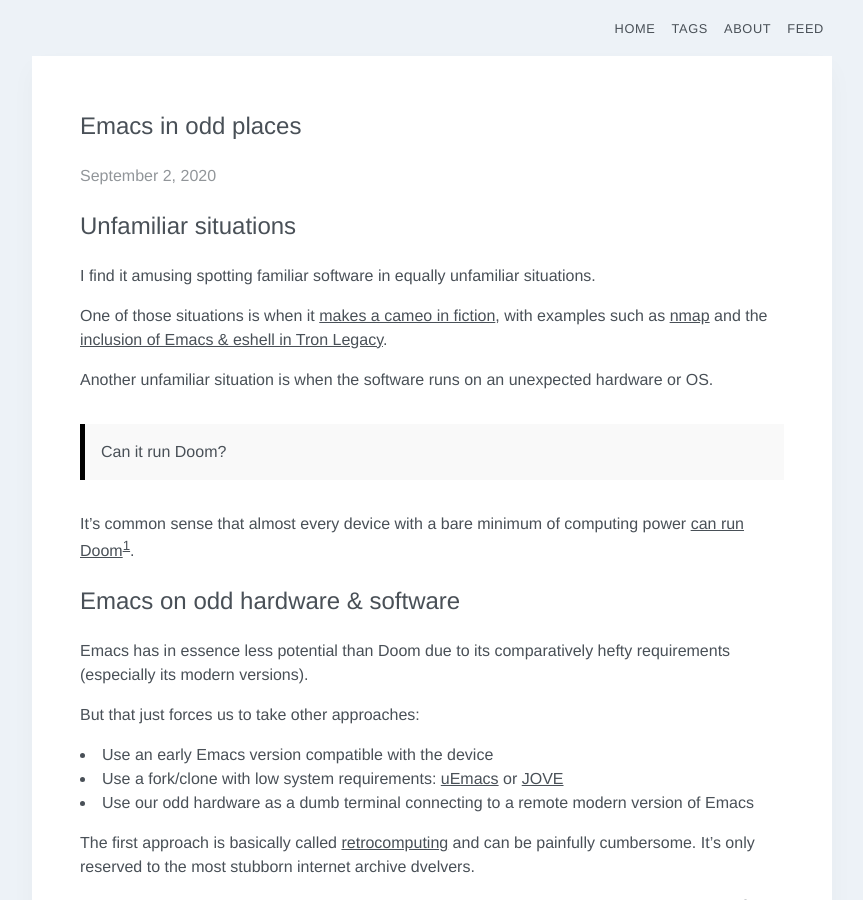
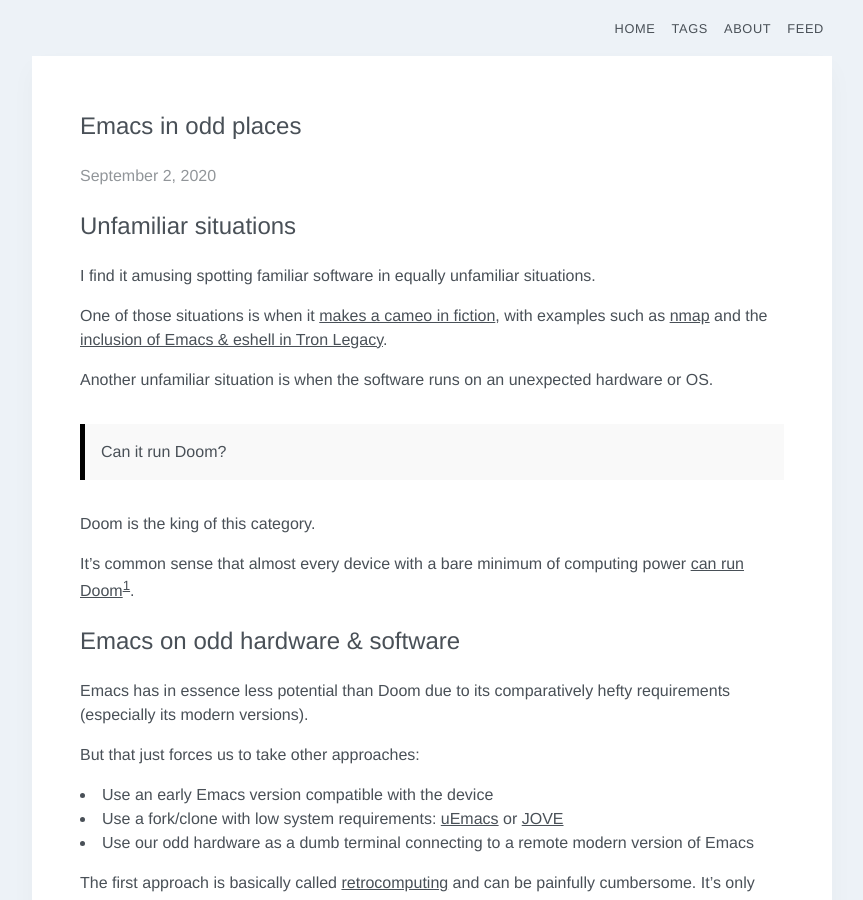
Before and after one commit to p3r7/blog, a Jekyll site: the page built from _posts/2020-09-02-emacs-in-odd-places.md, in a window 1280 px wide and 900 px high. Shown: the whole window, without its empty margins (208-1071 px from the left). Built offline with Jekyll 4.4.1, drawn with Linux system fonts in a browser that asks for light colours; some web fonts are replaced.

Commit message:
Better logical flow

```diff
--- a/_posts/2020-09-02-emacs-in-odd-places.md
+++ b/_posts/2020-09-02-emacs-in-odd-places.md
@@ -15,6 +15,8 @@
 Another unfamiliar situation is when the software runs on an unexpected hardware or OS.
 
 >Can it run Doom?
+
+Doom is the king of this category.
 
 It's common sense that almost every device with a bare minimum of computing power [can run Doom](https://itrunsdoom.tumblr.com/)[^1].
 
```
